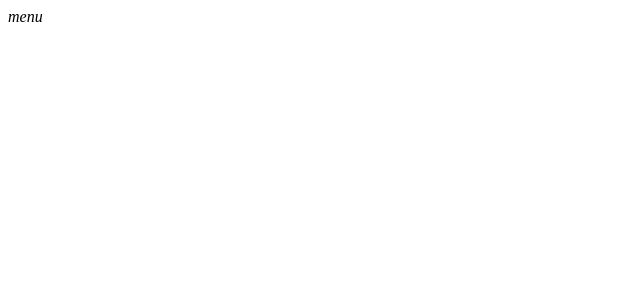
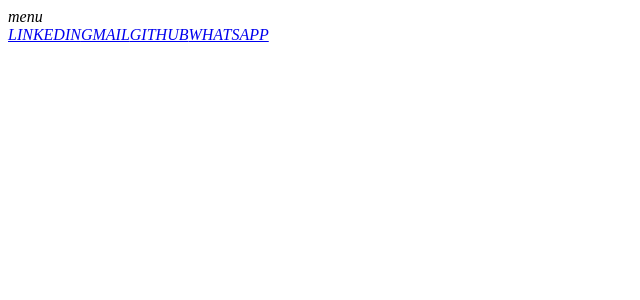
Before and after one commit to carlos-a-reis/carlos-a-reis.github.io, a React (Create React App) app: page / in a window 1280 px wide. Shown: the top 300 px of the page, without its empty margins (0-640 px from the left). Built offline with nearby package versions, Linux system fonts and the light colour scheme.

Commit message:
feat: adiciona o footer do projeto

```diff
--- a/src/components/Footer.js
+++ b/src/components/Footer.js
@@ -1,7 +1,29 @@
+import React from 'react';
+
 function Footer() {
-  return(
-    <div>
-    </div>
+  return (
+    <footer>
+      <a
+        href="https://linkedin.com/in/carlos-augusto-dos-reis"
+        target="_blank"
+        rel="noopener noreferrer"
+      >
+        <i>LINKEDIN</i>
+      </a>
+      <a href="mailto:carlos.aug.dosreis@gmail.com" target="_blank" rel="noopener noreferrer">
+      <i>GMAIL</i>
+      </a>
+      <a href="https://github.com/carlos-a-reis" target="_blank" rel="noopener noreferrer">
+        <i>GITHUB</i>
+      </a>
+      <a
+        href="https://api.whatsapp.com/send/?phone=27992037517"
+        target="_blank"
+        rel="noopener noreferrer"
+      >
+        <i>WHATSAPP</i>
+      </a>
+    </footer>
   );
 }
 
```
